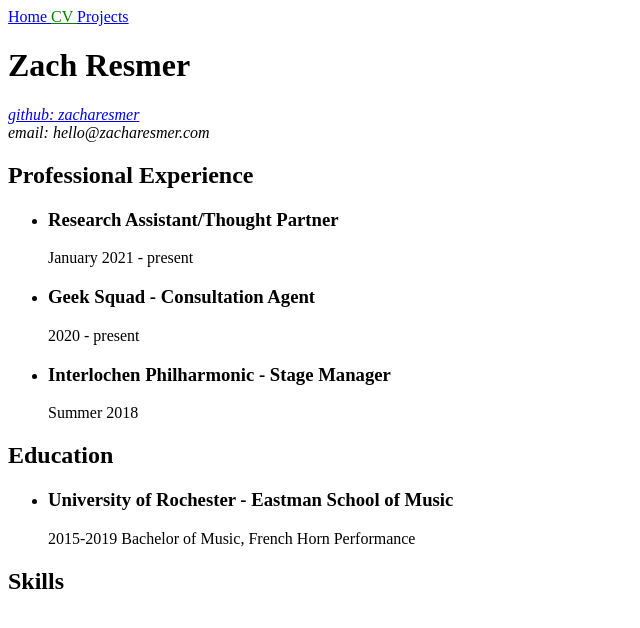
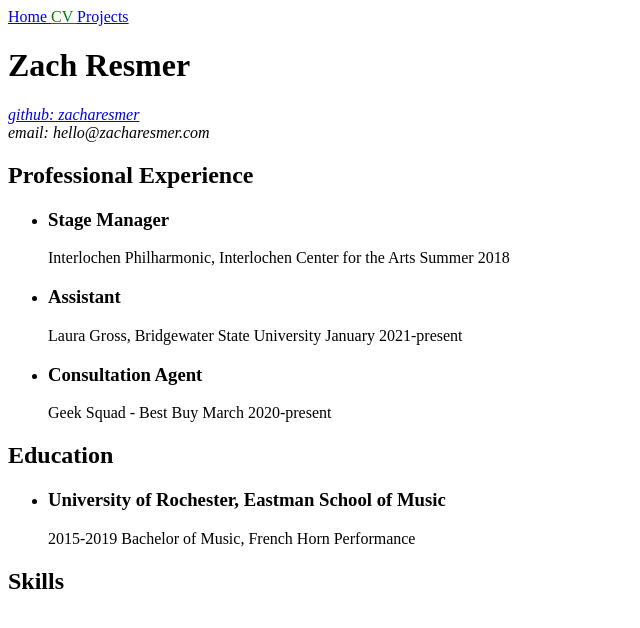
Before and after one commit to zacharesmer/zacharesmer.github.io, a Jekyll site: the page built from CV.html, in a window 1280 px wide. Shown: the top 628 px of the page, without its empty margins (0-640 px from the left). Built offline with Jekyll 4.4.1, drawn with Linux system fonts in a browser that asks for light colours.

Commit message:
make education and jobs collections

```diff
--- a/CV.html
+++ b/CV.html
@@ -11,30 +11,25 @@ permalink: /CV/
 
 <h2>Professional Experience</h2>
 <ul>
-  <li>
-    <h3>Research Assistant/Thought Partner</h3>
-      <span class="date">January 2021 - present</span>
-      <p></p>
-  </li>
-  <li>
-    <h3>Geek Squad - Consultation Agent</h3>
-      <span class="date">2020 - present</span>
-      <p></p>
-  </li>
-  <li>
-    <h3>Interlochen Philharmonic - Stage Manager</h3>
-      <span class="date">Summer 2018</span>
-      <p></p>
-  </li>
+  {% for job in site.jobs %}
+    <li>
+      <h3>{{ job.title }}</h3>
+      <span class="company">{{ job.company }}</span>
+      <span class="date">{{ job.employment-date }}</span>
+      <p class="job-description">{{ job.content | markdownify }}</p>
+    </li>
+  {% endfor %}
 </ul>
 
 <h2>Education</h2>
   <ul>
+    {% for education in site.education %}
     <li>
-      <h3>University of Rochester - Eastman School of Music</h3>
-      <span class="date">2015-2019</span>
-      <span>Bachelor of Music, French Horn Performance</span>
+      <h3>{{ education.institution }}</h3>
+      <span class="date">{{ education.education-date }}</span>
+      <span>{{ education.degree }}</span>
     </li>
+    {% endfor %}
   </ul>
 
 <h2>Skills</h2>
--- a/_config.yml
+++ b/_config.yml
@@ -53,6 +53,7 @@ url: "https://zacharesmer.com" # the base hostname & protocol for your site, e.g
 #   - vendor/ruby/
 collections:
   projects:
+    output: true
   jobs:
   education:
   skills:
--- /dev/null
+++ b/_layouts/job.html
@@ -0,0 +1,3 @@
+---
+layout: default
+---
```
Also changed, not shown: _education/Eastman.md (added, +5 -0 lines), _jobs/Interlochen.md (added, +6 -0 lines), _jobs/Laura.md (added, +6 -0 lines), _jobs/geeksquad.md (added, +6 -0 lines).
